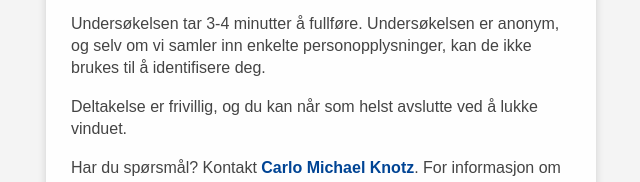
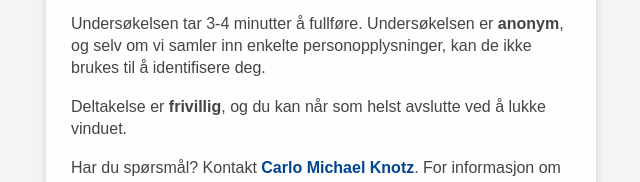
Before and after one commit to ytringsfrihet/ytringsfrihet.github.io, a plain HTML site: page index.html in a window 1280 px wide. Shown: the part 335-517 px from the top of the page, 319-959 px from the left. Drawn offline with Linux system fonts and the light colour scheme.

Commit message:
Update index.html

```diff
--- a/index.html
+++ b/index.html
@@ -73,8 +73,8 @@
         <h1>VELKOMMEN TIL UNDERSØKELSEN.</h1>
         <p><strong>Hei, og takk for at du deltar!</strong></p>
         <p>Denne undersøkelsen handler om holdninger til ytringsfrihet. Vi vil stille deg noen spørsmål om dine personlige holdninger rundt ytringsfrihet, i tillegg til noen generelle bakgrunnsspørsmål.</p>
-        <p>Undersøkelsen tar 3-4 minutter å fullføre. Undersøkelsen er anonym, og selv om vi samler inn enkelte personopplysninger, kan de ikke brukes til å identifisere deg.</p>
-        <p>Deltakelse er frivillig, og du kan når som helst avslutte ved å lukke vinduet.</p>
+        <p>Undersøkelsen tar 3-4 minutter å fullføre. Undersøkelsen er <strong>anonym</strong>, og selv om vi samler inn enkelte personopplysninger, kan de ikke brukes til å identifisere deg.</p>
+        <p>Deltakelse er <strong>frivillig</strong>, og du kan når som helst avslutte ved å lukke vinduet.</p>
         <p>Har du spørsmål? Kontakt <a href="mailto:carlo.knotz@uis.no">Carlo Michael Knotz</a>. For informasjon om personvern, ta kontakt med <a href="mailto:rolf.jegervatn@uis.no">Rolf Jegervatn</a>.</p>
         <p><strong>Du må være 16 eller eldre for å kunne delta i undersøkelsen.</strong></p>
     </div>
```
